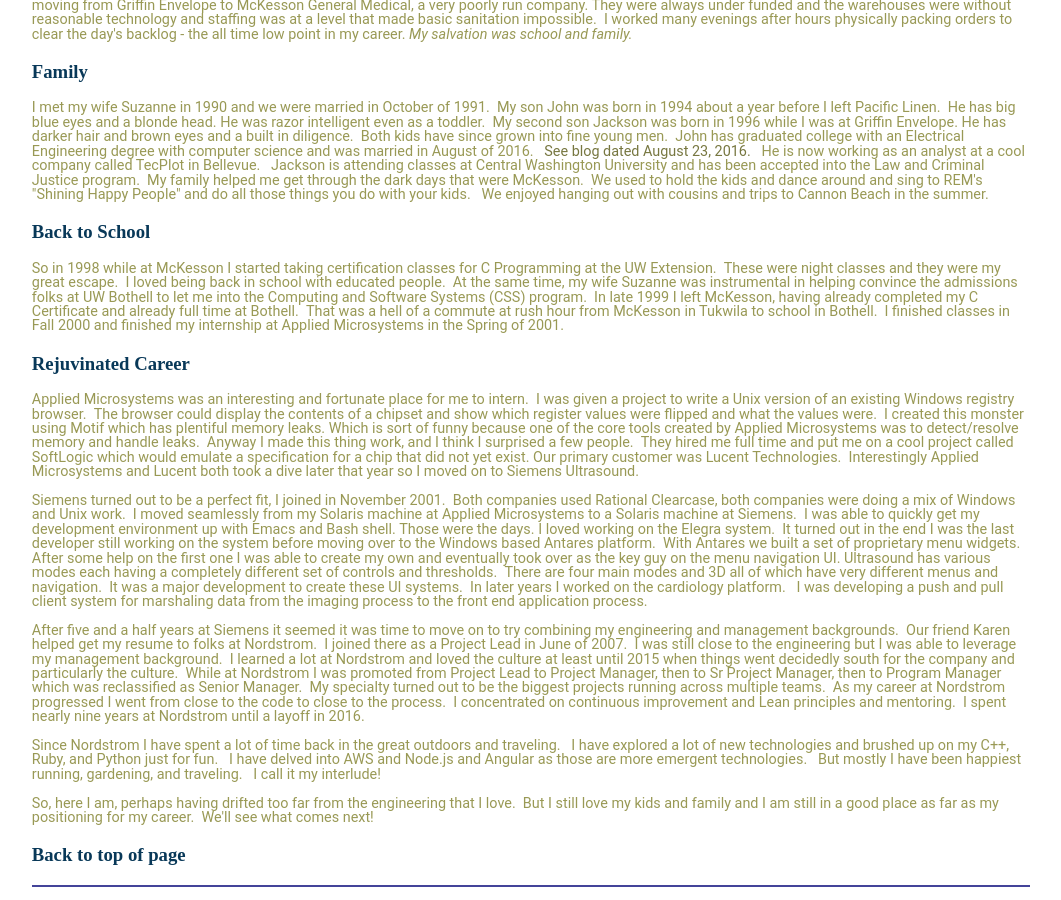
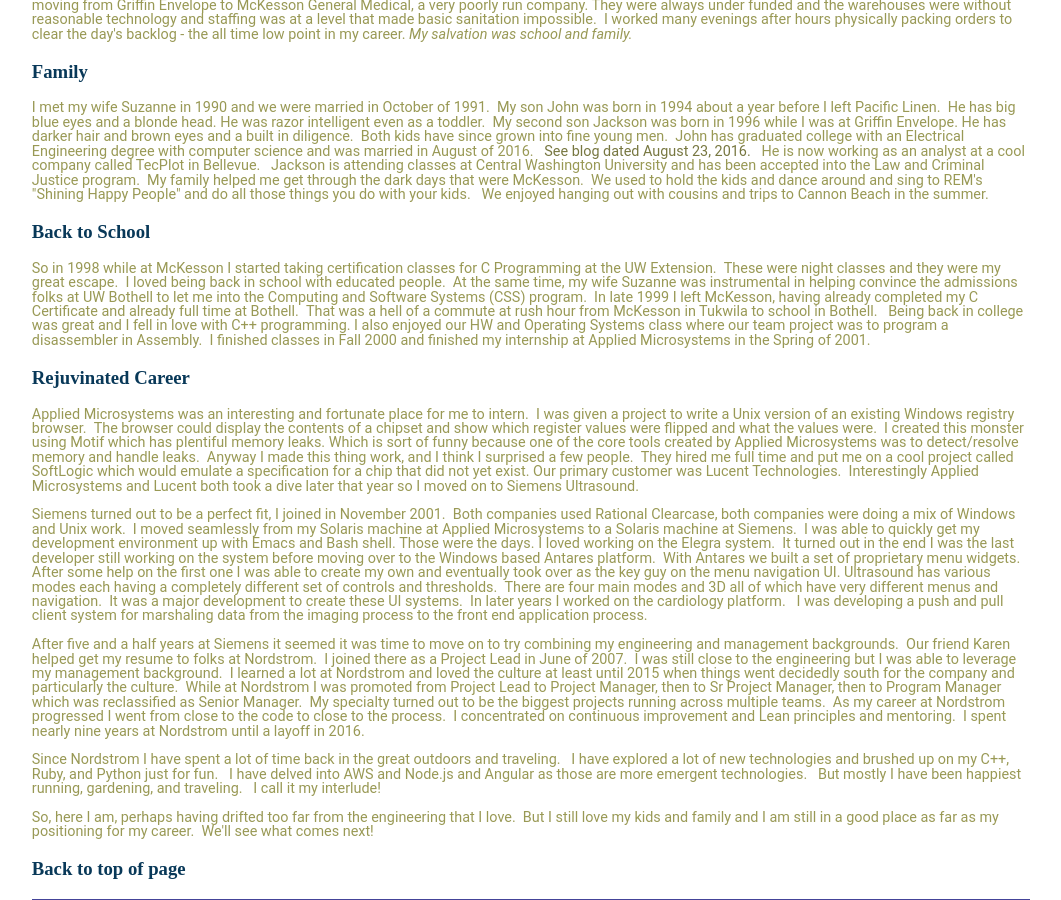
Before and after one commit to mo4dawg/mo4dawg.github.io, a Jekyll site: the page built from about/index.html, in a window 1280 px wide and 900 px high, scrolled down 1889 px. Shown: the whole window, without its empty margins (109-1170 px from the left). Built offline with Jekyll 4.4.1, drawn with Linux system fonts in a browser that asks for light colours.

Commit message:
Update index.html

```diff
--- a/about/index.html
+++ b/about/index.html
@@ -50,7 +50,7 @@
 	<h3 style="color:#88884f"><a href="https://mo4dawg.github.io/about/#top" name="Family">Family</a></h3>
 	<p style="color:#999955">I met my wife Suzanne in 1990 and we were married in October of 1991. &nbsp;My son John was born in 1994 about a year before I left Pacific Linen. &nbsp;He has big blue eyes and a blonde head.  He was razor intelligent even as a toddler. &nbsp;My second son Jackson was born in 1996 while I was at Griffin Envelope.  He has darker hair and brown eyes and a built in diligence. &nbsp;Both kids have since grown into fine young men.&nbsp; John has graduated college with an Electrical Engineering degree with computer science and was married in August of 2016. &nbsp; <a style="color:#777740" href="{{ root_url }}/tags">See blog dated August 23, 2016.</a> &nbsp;  He is now working as an analyst at a cool company called TecPlot in Bellevue. &nbsp; Jackson is attending classes at Central Washington University and has been accepted into the Law and Criminal Justice program. &nbsp;My family helped me get through the dark days that were McKesson. &nbsp;We used to hold the kids and dance around and sing to REM's "Shining Happy People" and do all those things you do with your kids. &nbsp; We enjoyed hanging out with cousins and trips to Cannon Beach in the summer.</p>
 	<h3 style="color:#88884f"><a href="https://mo4dawg.github.io/about/#top" name="School">Back to School</a></h3>
-	<p style="color:#999955">So in 1998 while at McKesson I started taking certification classes for C Programming at the UW Extension. &nbsp;These were night classes and they were my great escape. &nbsp;I loved being back in school with educated people. &nbsp;At the same time, my wife Suzanne was instrumental in helping convince the admissions folks at UW Bothell to let me into the Computing and Software Systems (CSS) program. &nbsp;In late 1999 I left McKesson, having already completed my C Certificate and already full time at Bothell. &nbsp;That was a hell of a commute at rush hour from McKesson in Tukwila to school in Bothell. &nbsp;I finished classes in Fall 2000 and finished my internship at Applied Microsystems in the Spring of 2001.</p>
+	<p style="color:#999955">So in 1998 while at McKesson I started taking certification classes for C Programming at the UW Extension. &nbsp;These were night classes and they were my great escape. &nbsp;I loved being back in school with educated people. &nbsp;At the same time, my wife Suzanne was instrumental in helping convince the admissions folks at UW Bothell to let me into the Computing and Software Systems (CSS) program. &nbsp;In late 1999 I left McKesson, having already completed my C Certificate and already full time at Bothell. &nbsp;That was a hell of a commute at rush hour from McKesson in Tukwila to school in Bothell. &nbsp; Being back in college was great and I fell in love with C++ programming.  I also enjoyed our HW and Operating Systems class where our team project was to program a disassembler in Assembly. &nbsp;I finished classes in Fall 2000 and finished my internship at Applied Microsystems in the Spring of 2001.</p>
 	<h3 style="color:#88884f"><a href="https://mo4dawg.github.io/about/#top" name="Career">Rejuvinated Career</a></h3>
 	<p style="color:#999955">Applied Microsystems was an interesting and fortunate place for me to intern. &nbsp;I was given a project to write a Unix version of an existing Windows registry browser. &nbsp;The browser could display the contents of a chipset and show which register values were flipped and what the values were. &nbsp;I created this monster using Motif which has plentiful memory leaks.  Which is sort of funny because one of the core tools created by Applied Microsystems was to detect/resolve memory and handle leaks.&nbsp; Anyway I made this thing work, and I think I surprised a few people. &nbsp;They hired me full time and put me on a cool project called SoftLogic which would emulate a specification for a chip that did not yet exist.  Our primary customer was Lucent Technologies. &nbsp;Interestingly Applied Microsystems and Lucent both took a dive later that year so I moved on to Siemens Ultrasound.</p>
 	<p style="color:#999955">Siemens turned out to be a perfect fit, I joined in November 2001. &nbsp;Both companies used Rational Clearcase, both companies were doing a mix of Windows and Unix work. &nbsp;I moved seamlessly from my Solaris machine at Applied Microsystems to a Solaris machine at Siemens. &nbsp;I was able to quickly get my development environment up with Emacs and Bash shell.  Those were the days.  I loved working on the Elegra system. &nbsp;It turned out in the end I was the last developer still working on the system before moving over to the Windows based Antares platform. &nbsp;With Antares we built a set of proprietary menu widgets.  After some help on the first one I was able to create my own and eventually took over as the key guy on the menu navigation UI.  Ultrasound has various modes each having a completely different set of controls and thresholds. &nbsp;There are four main modes and 3D all of which have very different menus and navigation. &nbsp;It was a major development to create these UI systems. &nbsp;In later years I worked on the cardiology platform.  &nbsp; I was developing a push and pull client system for marshaling data from the imaging process to the front end application process. </p>
```
